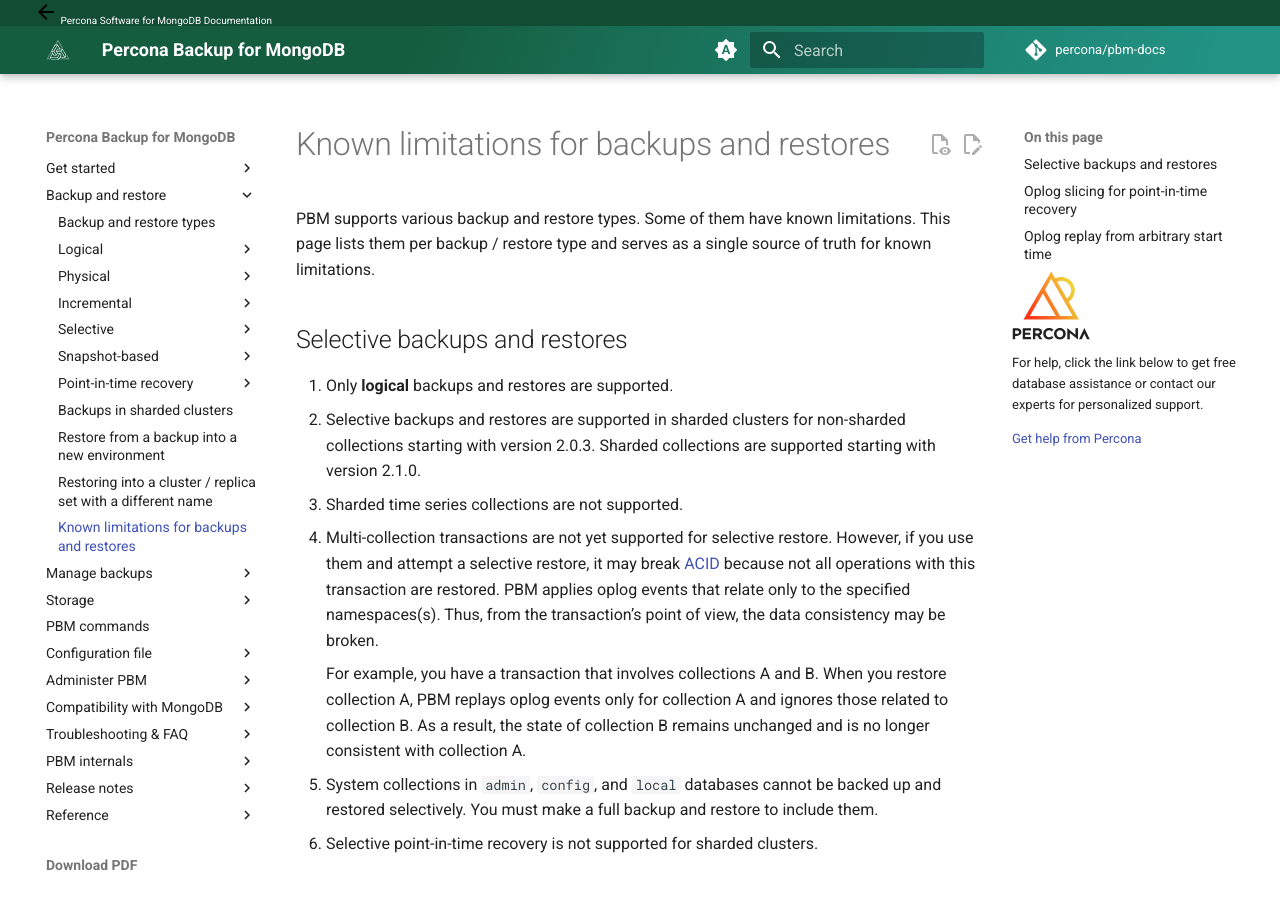
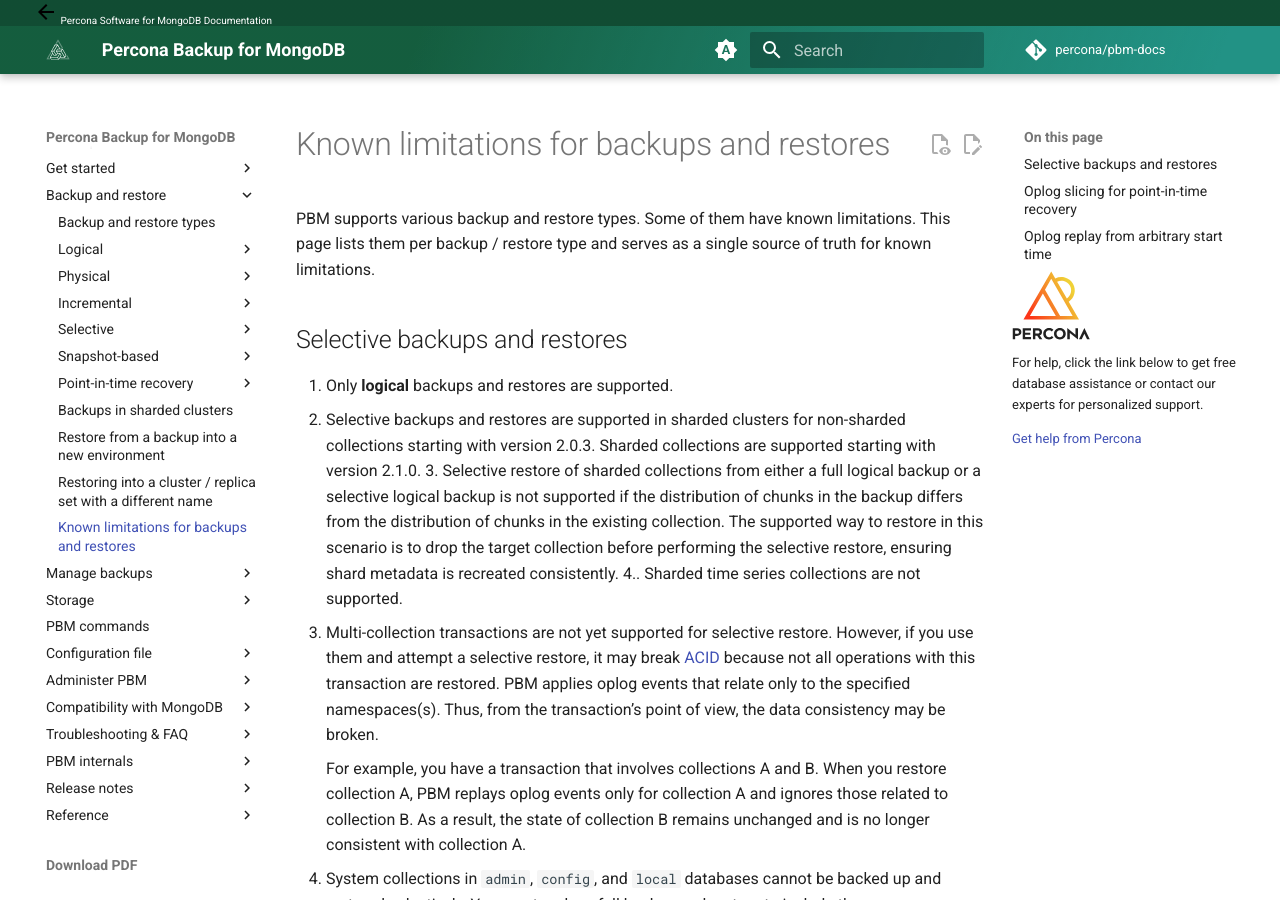
Before and after one commit to percona/pbm-docs, an MkDocs documentation site: the page built from docs/features/known-limitations.md, in a window 1280 px wide and 900 px high. Built offline with MkDocs 1.6.1 and Material for MkDocs 9.7.7, drawn with Linux system fonts in a browser that asks for light colours; nearby versions of some CDN libraries; comment, search, counter and statistics services are not loaded.

Commit message:
PBM-1561 Revise known limitations for backups and restores
Updated limitations for selective backups and restores, including sharded collections and multi-collection transactions.

```diff
--- a/docs/features/known-limitations.md
+++ b/docs/features/known-limitations.md
@@ -5,15 +5,14 @@
 ## Selective backups and restores
 
 1. Only **logical** backups and restores are supported.
-2. Selective backups and restores are supported in sharded clusters for non-sharded collections starting with version 2.0.3. Sharded collections are supported starting with version 2.1.0.
-3. Sharded time series collections are not supported.
-4. Multi-collection transactions are not yet supported for selective restore. However, if you use them and attempt a selective restore, it may break [ACID](../reference/glossary.md#acid) because not all operations with this transaction are restored. PBM applies oplog events that relate only to the specified namespaces(s). Thus, from the transaction's point of view, the data consistency may be broken.
+2. Selective backups and restores are supported in sharded clusters for non-sharded collections starting with version 2.0.3. Sharded collections are supported starting with version 2.1.0. 3. Selective restore of sharded collections from either a full logical backup or a selective logical backup is not supported if the distribution of chunks in the backup differs from the distribution of chunks in the existing collection. The supported way to restore in this scenario is to drop the target collection before performing the selective restore, ensuring shard metadata is recreated consistently.
+4.. Sharded time series collections are not supported.
+5. Multi-collection transactions are not yet supported for selective restore. However, if you use them and attempt a selective restore, it may break [ACID](../reference/glossary.md#acid) because not all operations with this transaction are restored. PBM applies oplog events that relate only to the specified namespaces(s). Thus, from the transaction's point of view, the data consistency may be broken.
 
     For example, you have a transaction that involves collections A and B. When you restore collection A, PBM replays oplog events only for collection A and ignores those related to collection B. As a result, the state of collection B remains unchanged and is no longer consistent with collection A.
 
-5. System collections in ``admin``, ``config``, and ``local`` databases cannot be backed up and restored selectively. You must make a full backup and restore to include them.
-6. Selective point-in-time recovery is not supported for sharded clusters.
-
+6. System collections in ``admin``, ``config``, and ``local`` databases cannot be backed up and restored selectively. You must make a full backup and restore to include them.
+7. Selective point-in-time recovery is not supported for sharded clusters.
 
 ## Oplog slicing for point-in-time recovery
 
```
